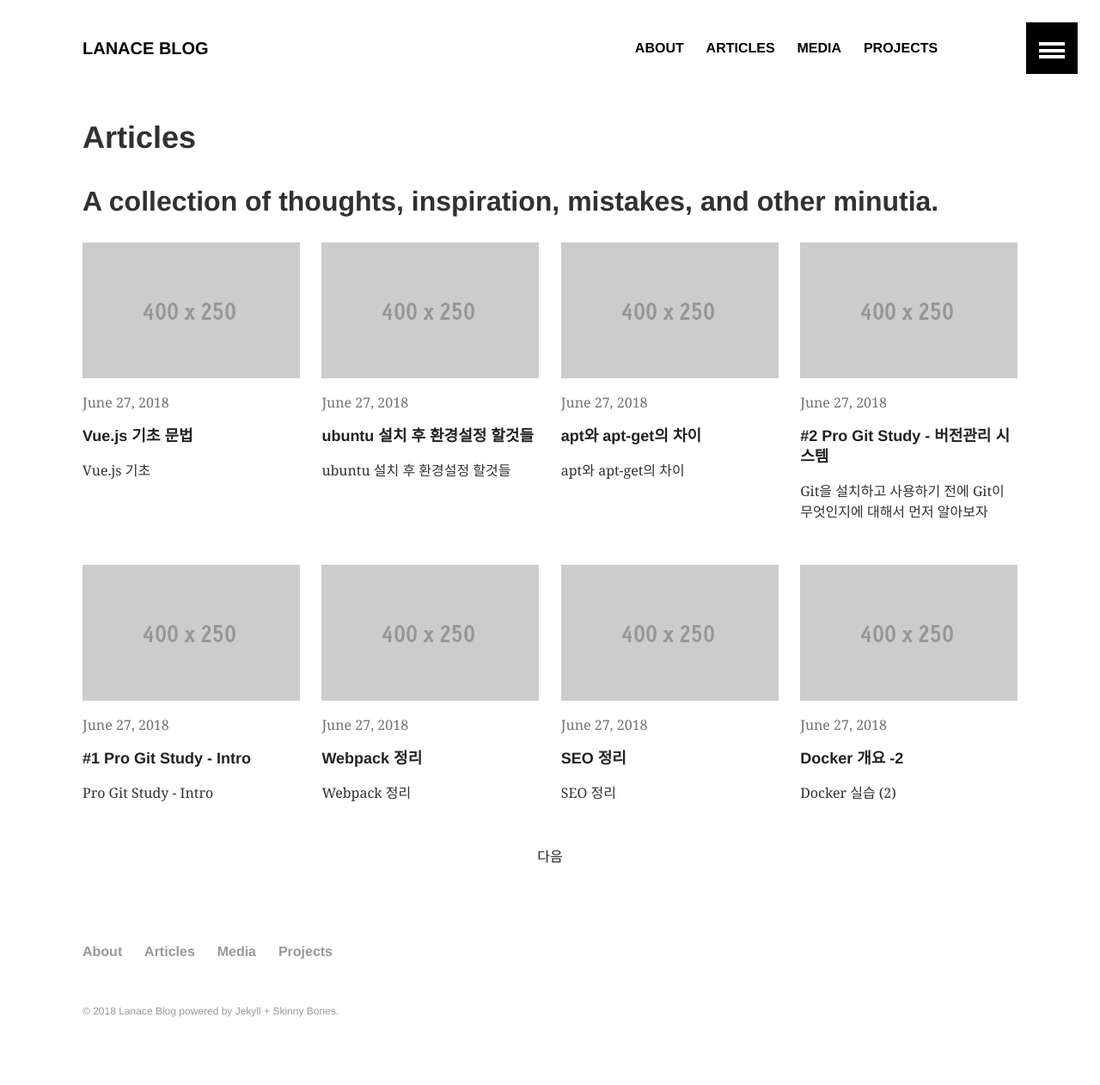
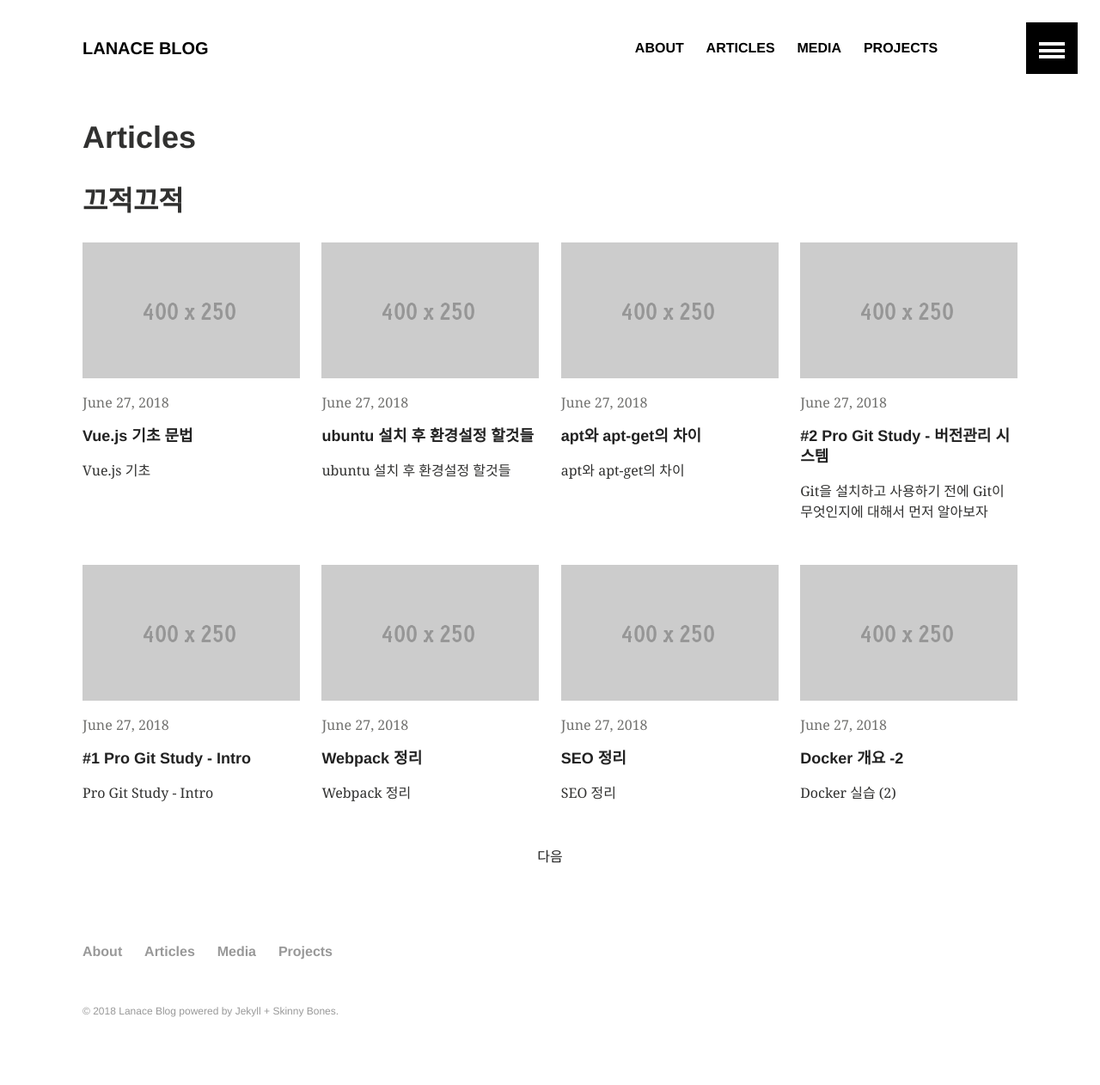
Before and after one commit to Lanace/lanace.github.io, a Jekyll site: the page built from articles/index.html, in a window 1280 px wide. Shown: the whole page at 86% size. Built offline with Jekyll 4.4.1, drawn with Linux system fonts in a browser that asks for light colours; the list of posts is cut into pages by our own code.

Commit message:
스타일 및 워딩 수정

```diff
--- a/articles/index.html
+++ b/articles/index.html
@@ -3,7 +3,7 @@ layout: archive
 title: "Articles"
 date: 2016-06-26
 modified: 2016-06-27
-excerpt: "A collection of thoughts, inspiration, mistakes, and other minutia."
+excerpt: "끄적끄적"
 tags: []
 image:
   feature:
--- a/css/main.scss
+++ b/css/main.scss
@@ -61,6 +61,7 @@ sitemap: false
 
 .pagination{
   text-align : center;
+  display: inline-block;
 }
 .cusInnerPage{
   border : 1px solid #dddddd;
```
